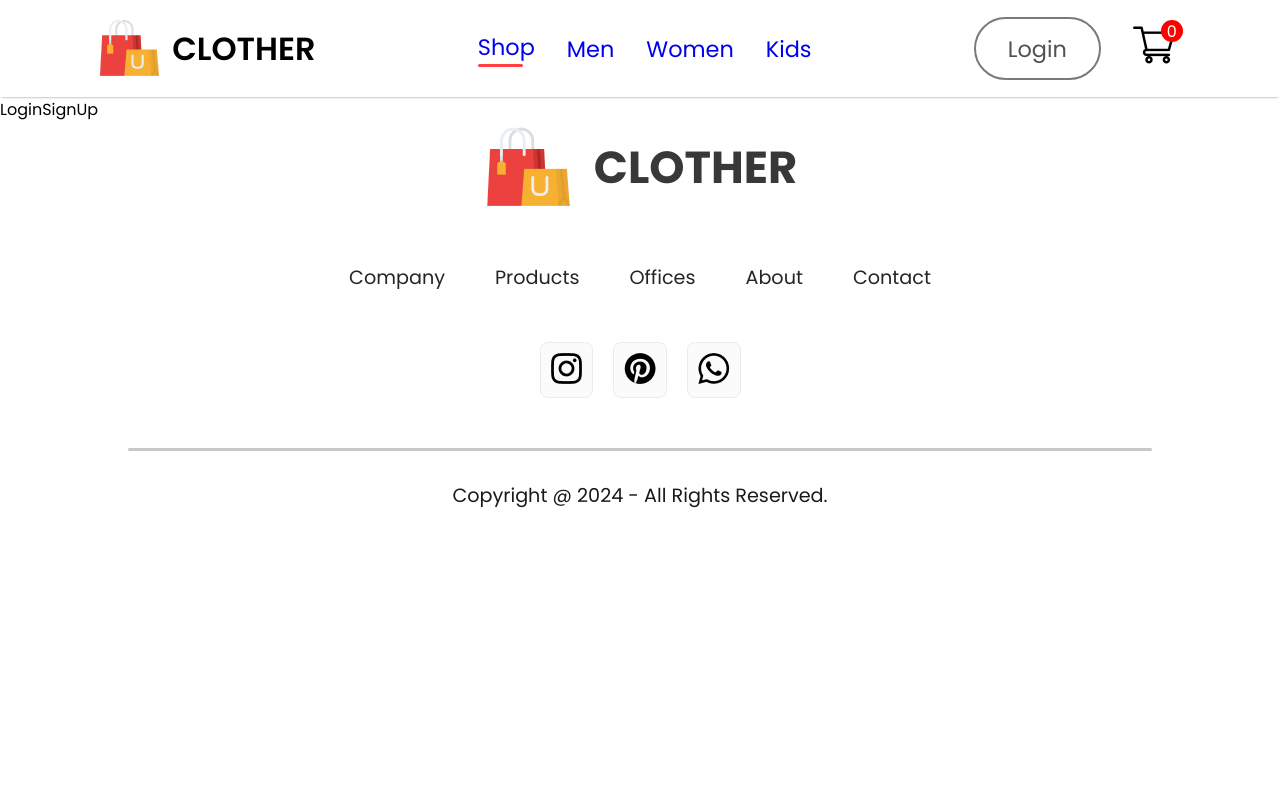
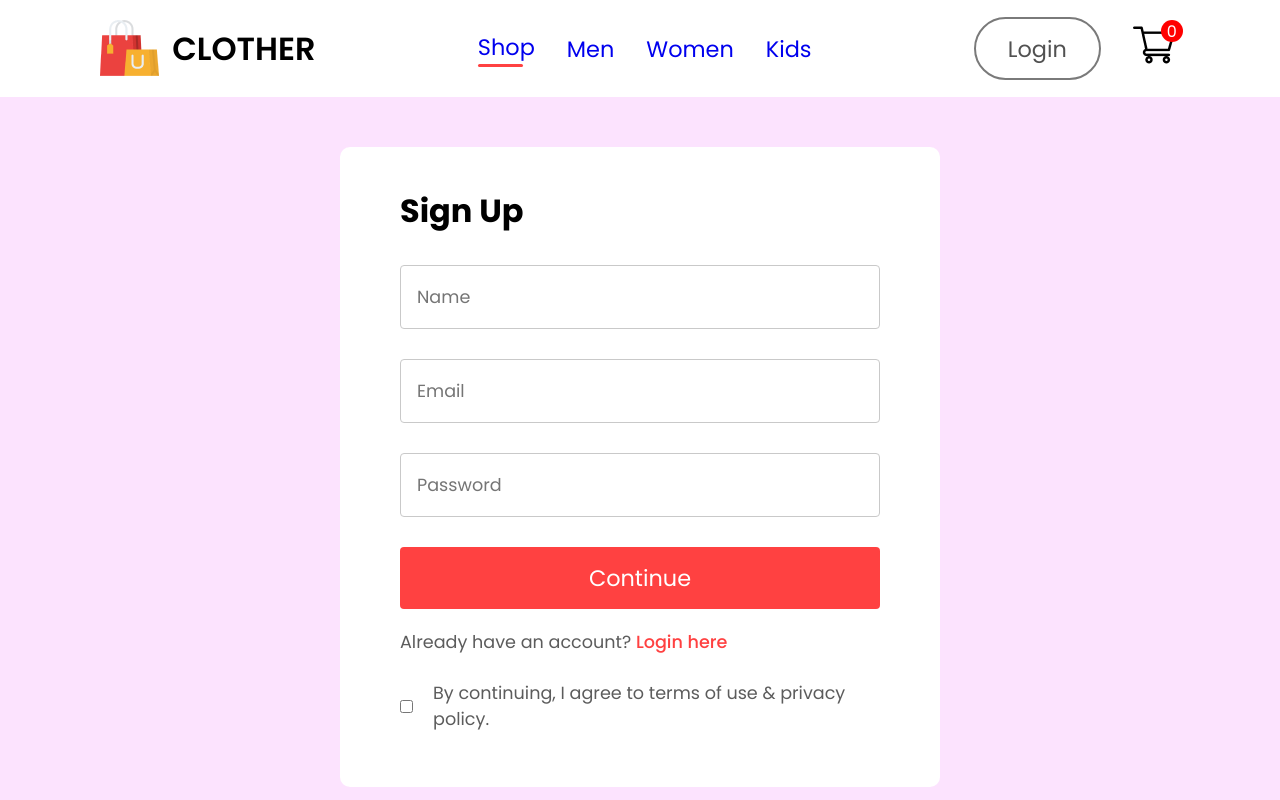
Before and after one commit to Sai-Manikanta-Andey/FullstackEcommerce, a React (Vite) app in the folder frontend/: page /login in a window 1280 px wide. Shown: the top 800 px of the page. Built offline with nearby package versions, Linux system fonts and the light colour scheme.

Commit message:
login page complete

```diff
--- /dev/null
+++ b/frontend/src/pages/CSS/LoginSignup.css
@@ -0,0 +1,71 @@
+.loginsignup{
+    width: 100%;
+    height: 100vh;
+    background: #fce3fe;
+    padding-top: 50px;
+}
+
+.loginsignup-container{
+    width: 480px;
+    height: 600px;
+    margin: auto;
+    background: white;
+    padding: 20px 60px;
+    border-radius: 10px;
+}
+
+.loginsignup-container h1{
+    margin: 20px 0px;
+}
+
+.loginsignup-fields{
+    display: flex;
+    flex-direction: column;
+    gap: 30px;
+    margin-top:30px ;
+}
+
+.loginsignup-fields input{
+    height: 62px;
+    padding-left: 1rem;
+    border:1px solid #c9c9c9 ;
+    outline: none;
+    color: #5c5c5c;
+    font-size: 1.1rem;
+    border-radius: 4px;
+}
+
+.loginsignup-container button{
+    width:480px ;
+    height: 62px;
+    color: white;
+    background: #ff4141;
+    margin-top: 30px;
+    font-size: 1.4rem;
+    cursor: pointer;
+    border: none;
+    font-weight: 400;
+    border-radius: 4px;
+}
+
+.loginsignup-login{
+    margin-top: 20px;
+    color:#5c5c5c ;
+    font-size: 1.1rem;
+    font-weight: 400;
+}
+
+.loginsignup-login span{
+    color: #ff4141;
+    font-weight:500 ;
+}
+
+.loginsignup-agree{
+    display: flex;
+    align-items: center;
+    margin-top: 25px;
+    gap: 20px;
+    color: #5c5c5c;
+    font-size: 1.1rem;
+    font-weight: 400;
+}
--- a/frontend/src/pages/LoginSignUp.jsx
+++ b/frontend/src/pages/LoginSignUp.jsx
@@ -1,8 +1,25 @@
 import React from 'react'
+import "./CSS/LoginSignup.css";
 
 const LoginSignUp = () => {
   return (
-    <div>LoginSignUp</div>
+    <div className='loginsignup'>
+      <div className="loginsignup-container">
+        <h1>Sign Up</h1>
+        <div className="loginsignup-fields">
+          <input type="text" placeholder='Name' />
+          <input type="email" placeholder='Email' />
+          <input type="password" placeholder='Password' />
+        </div>
+        <button>Continue</button>
+        <p className='loginsignup-login'>Already have an account? <span>Login here</span></p>
+        <div className="loginsignup-agree">
+          <input type="checkbox" name='' id='' />
+          <p>By continuing, I agree to terms of use & privacy policy.</p>
+        </div>
+      </div>
+
+    </div>
   )
 }
 
```
